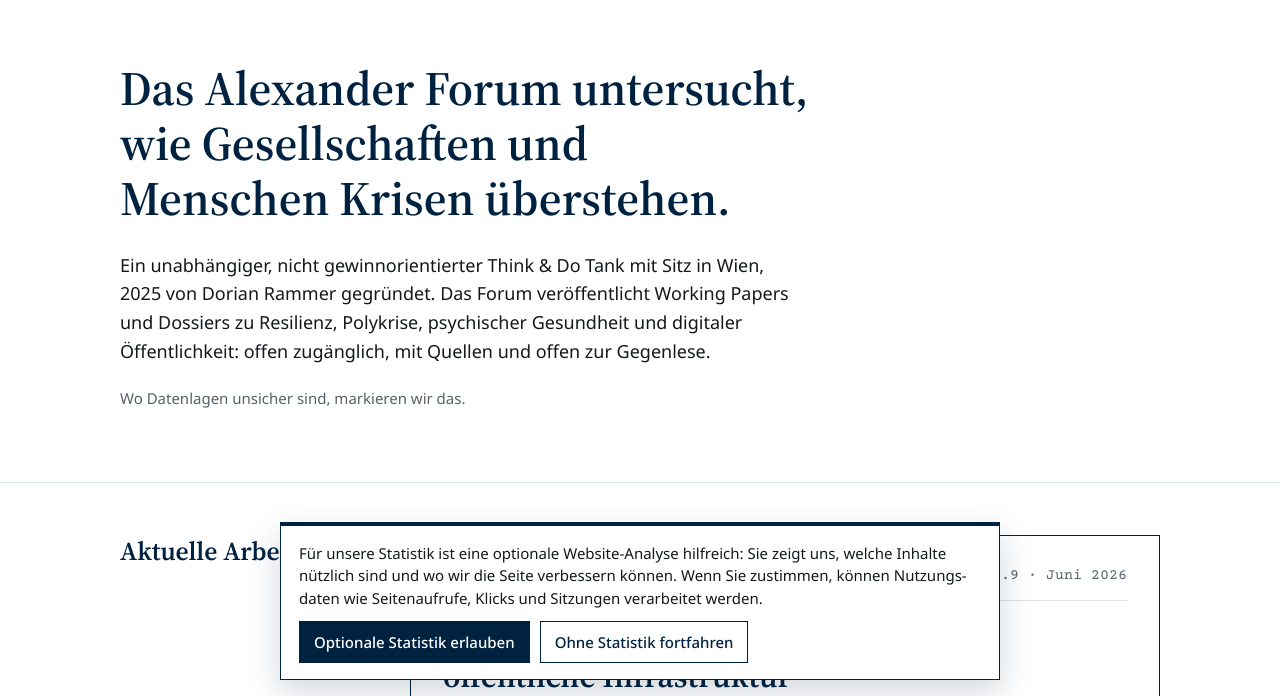
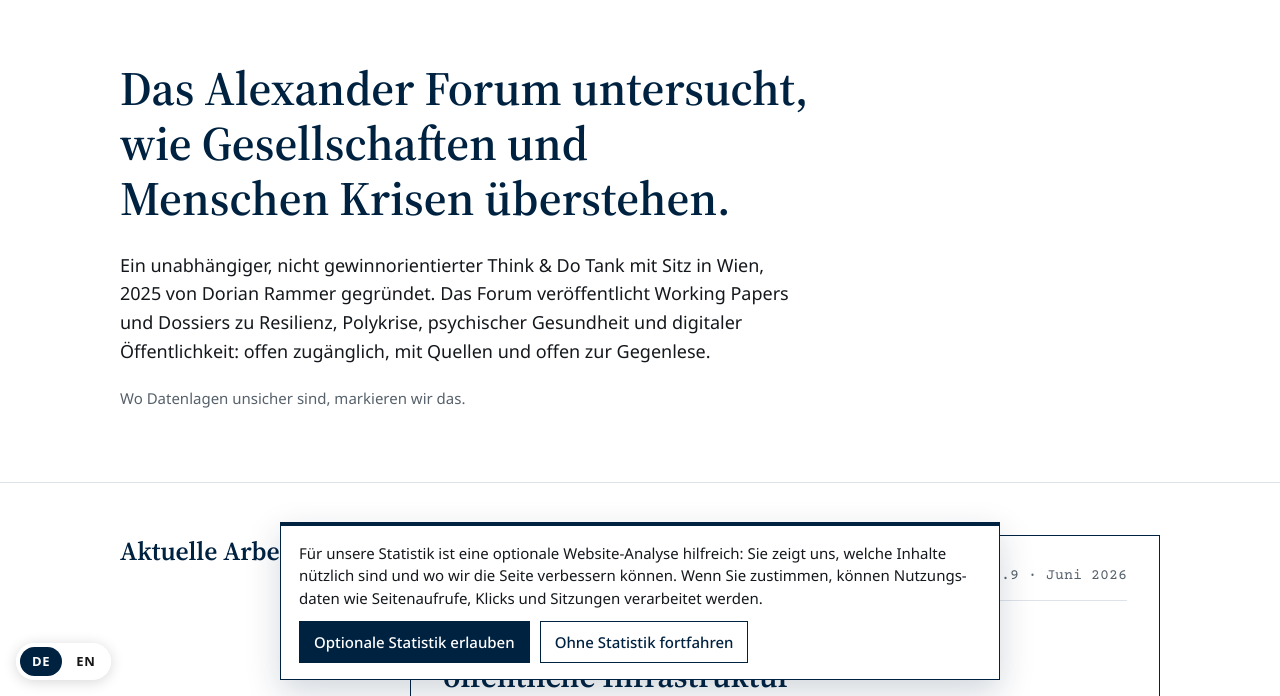
Before and after one commit to gray146-at/alexander-forum.github.io, a plain HTML site: page index.html in a window 1280 px wide. Shown: the part 104-800 px from the top of the page. Drawn offline with Linux system fonts and the light colour scheme.

Commit message:
Sprachumschalter DE/EN wie auf Widerstandskraft (unten links, aktuelle Sprache Navy)
assets/sprache.js (wie auf dorianrammer.at) liest die Sprachfassungen aus hreflang;
eingebunden auf allen Seiten mit scripts.js. Seiten ohne englische Fassung (psyinfra-at) zeigen keinen Umschalter.

Co-Authored-By: Claude Opus 5.5 <noreply@anthropic.com>
Claude-Session: https://claude.ai/code/session_016JVPrBgcLKp46fapP5BobB

```diff
--- /dev/null
+++ b/assets/sprache.js
@@ -0,0 +1,39 @@
+/* Sprachumschalter DE/EN wie auf Widerstandskraft: kleine Pille unten links.
+   Liest die Sprachfassungen aus <link rel="alternate" hreflang>, markiert die aktuelle Sprache.
+   Farbe der aktuellen Sprache über data-farbe am Script-Tag. Ohne JavaScript bleibt der Link „English/Deutsch“ im Kopf. */
+(function () {
+  'use strict';
+  var skript = document.currentScript;
+  var farbe = (skript && skript.getAttribute('data-farbe')) || '#151515';
+  var ziele = {};
+  Array.prototype.forEach.call(document.querySelectorAll('link[rel="alternate"][hreflang]'), function (l) {
+    var h = (l.getAttribute('hreflang') || '').toLowerCase();
+    if (h === 'de' || h === 'en') ziele[h] = l.getAttribute('href');
+  });
+  if (!ziele.de || !ziele.en) return;
+  var aktuell = (document.documentElement.lang || 'de').toLowerCase().slice(0, 2);
+  var stil = document.createElement('style');
+  stil.textContent =
+    '.sprache{position:fixed;left:16px;bottom:16px;z-index:50;display:flex;gap:2px;padding:4px;border-radius:999px;' +
+    'background:rgba(255,255,255,.94);box-shadow:0 2px 14px rgba(0,0,0,.16);font:600 13px/1 system-ui,-apple-system,"Segoe UI",sans-serif}' +
+    '.sprache a{display:block;padding:8px 12px;border-radius:999px;color:#151515;text-decoration:none;letter-spacing:.05em}' +
+    '.sprache a:hover{background:rgba(0,0,0,.06);color:#151515}' +
+    '.sprache a[aria-current="page"]{background:' + farbe + ';color:#fff}' +
+    '.sprache a:focus-visible{outline:2px solid ' + farbe + ';outline-offset:2px}' +
+    '@media print{.sprache{display:none}}';
+  document.head.appendChild(stil);
+  var nav = document.createElement('nav');
+  nav.className = 'sprache';
+  nav.setAttribute('aria-label', 'Sprache / Language');
+  nav.setAttribute('translate', 'no');
+  ['de', 'en'].forEach(function (s) {
+    var a = document.createElement('a');
+    a.href = ziele[s];
+    a.textContent = s.toUpperCase();
+    a.setAttribute('hreflang', s);
+    a.setAttribute('lang', s);
+    if (s === aktuell) a.setAttribute('aria-current', 'page');
+    nav.appendChild(a);
+  });
+  document.body.appendChild(nav);
+})();
--- a/index.html
+++ b/index.html
@@ -263,5 +263,6 @@
 </footer>
 
   <script src="/scripts.js?v=20261122" defer></script>
+<script src="/assets/sprache.js?v=20261122a" data-farbe="#002241" defer></script>
 </body>
 </html>
```
Also changed, not shown: 404.html (+1 -0 lines), datenschutz/index.html (+1 -0 lines), en/404.html (+1 -0 lines), en/about/index.html (+1 -0 lines), en/era-of-simultaneity/index.html (+1 -0 lines), en/imprint/index.html (+1 -0 lines), en/index.html (+1 -0 lines), en/privacy/index.html (+1 -0 lines), en/publications/index.html (+1 -0 lines), en/resilience/index.html (+1 -0 lines), en/why-alexander/index.html (+1 -0 lines), gleichzeitigkeit/index.html (+1 -0 lines), impressum/index.html (+1 -0 lines), psyinfra-at/index.html (+1 -0 lines), 4 more files.
